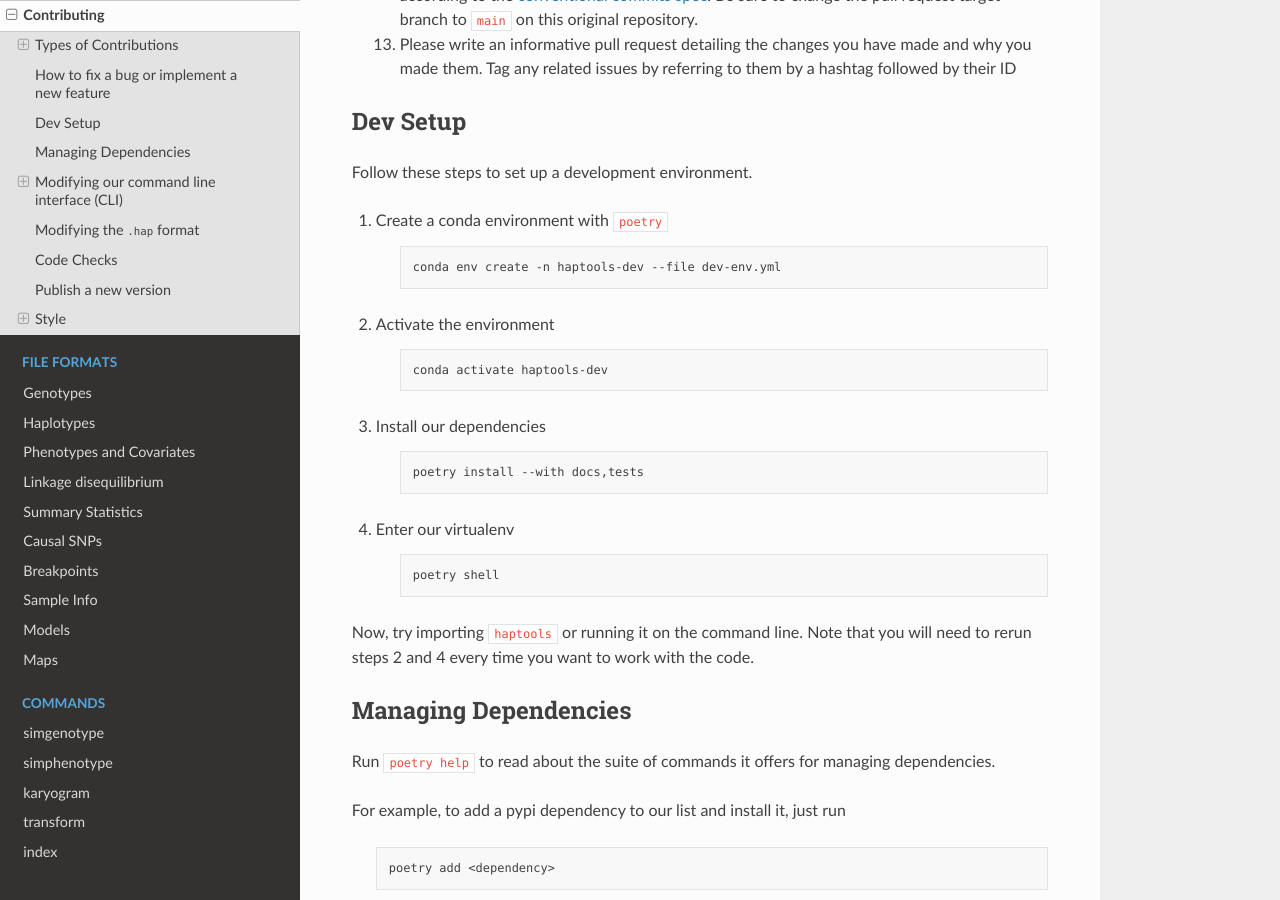
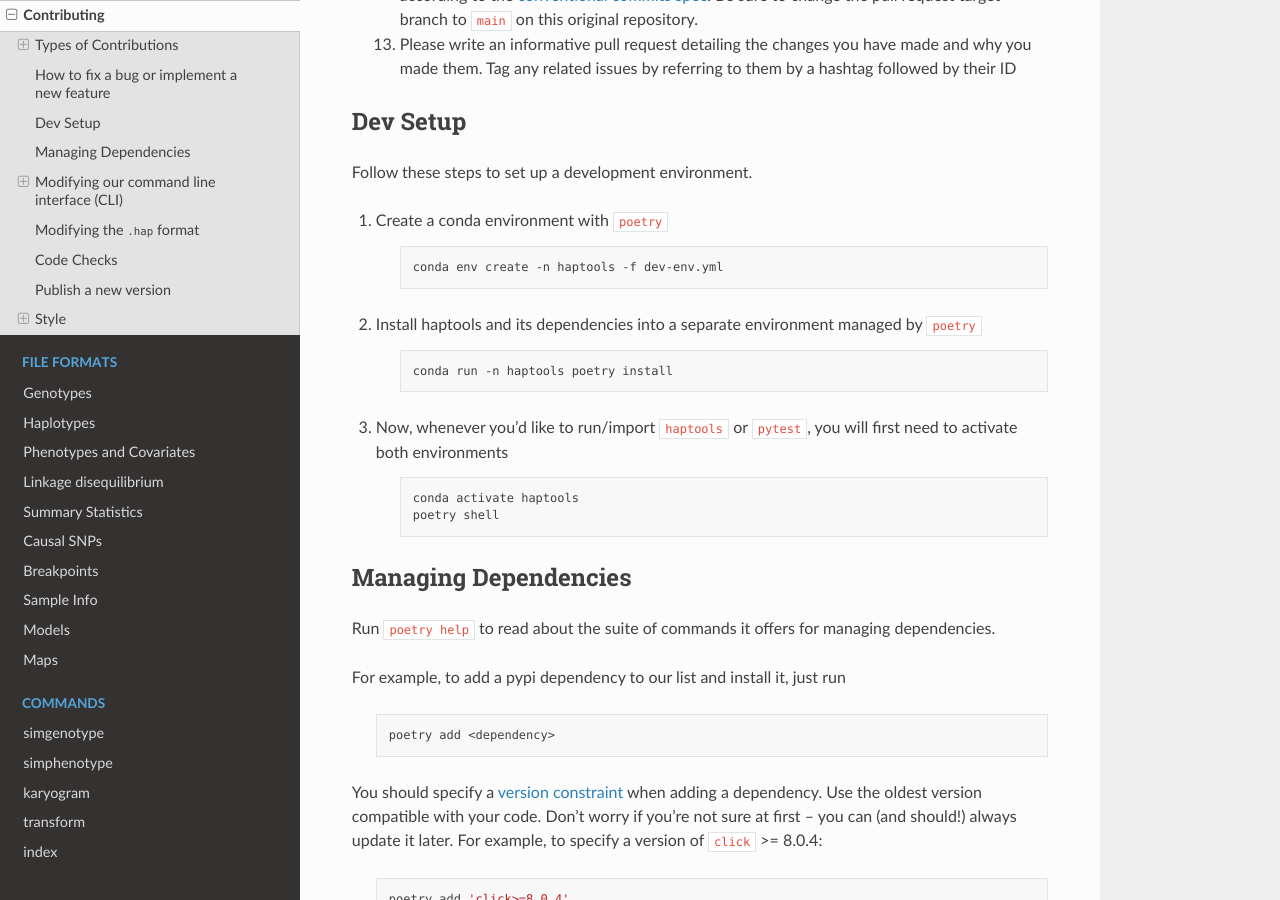
Before and after one commit to CAST-genomics/haptools, a Sphinx documentation site: the page built from docs/project_info/contributing.rst, in a window 1280 px wide and 900 px high, scrolled down 1755 px. Built offline with Sphinx 7.4.7 and the Read the Docs theme 2.0.0, drawn with Linux system fonts in a browser that asks for light colours.

Commit message:
remove --with params from install instructions

```diff
--- a/docs/project_info/contributing.rst
+++ b/docs/project_info/contributing.rst
@@ -70,25 +70,19 @@
 
     .. code-block:: bash
 
-        conda env create -n haptools-dev --file dev-env.yml
-2. Activate the environment
+        conda env create -n haptools -f dev-env.yml
+2. Install haptools and its dependencies into a separate environment managed by ``poetry``
 
     .. code-block:: bash
 
-        conda activate haptools-dev
-3. Install our dependencies
+        conda run -n haptools poetry install
+
+3. Now, whenever you'd like to run/import ``haptools`` or ``pytest``, you will first need to activate both environments
 
     .. code-block:: bash
 
-        poetry install --with docs,tests
-4. Enter our virtualenv
-
-    .. code-block:: bash
-
+        conda activate haptools
         poetry shell
-
-Now, try importing ``haptools`` or running it on the command line.
-Note that you will need to rerun steps 2 and 4 every time you want to work with the code.
 
 ---------------------
 Managing Dependencies
```
Also changed, not shown: .devcontainer.json.
